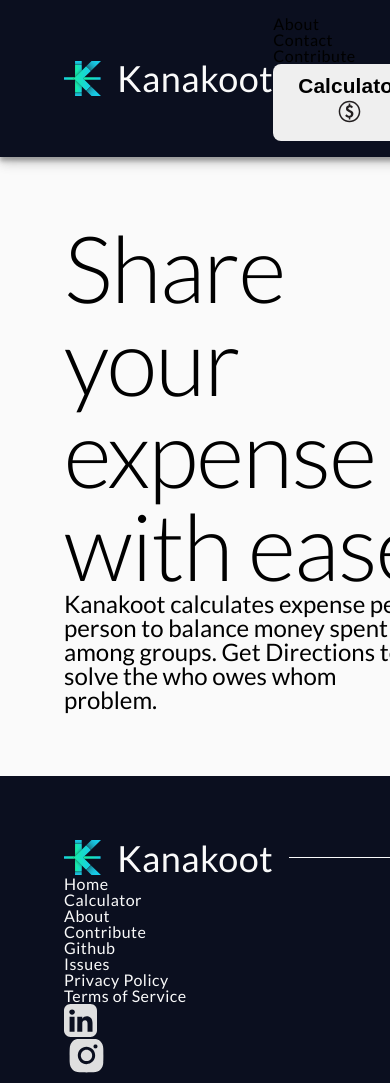
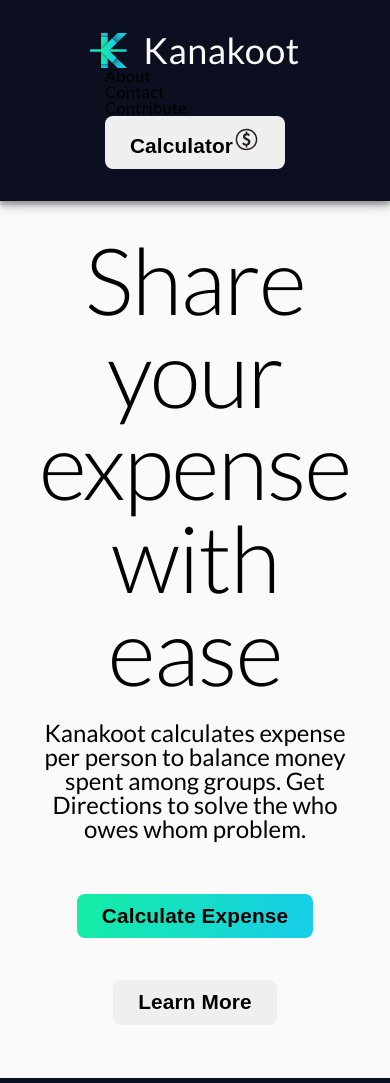
Before and after one commit to gauthamkrishnax/Kanakoot, a Gatsby site: page / in a window 390 px wide. Shown: the top 1083 px of the page. Built offline with nearby package versions, Linux system fonts and the light colour scheme; Gatsby itself is replaced by a stand-in of ours.

Commit message:
style-3.0 responsive

```diff
--- a/src/components/IndividualExpenseDetails.tsx
+++ b/src/components/IndividualExpenseDetails.tsx
@@ -4,7 +4,7 @@
 import CalculateButton from "./CalculateButton";
 import PersonListElement from "./PersonListElement";
 import { ReportInterface } from "../utils/types";
-import deletePersonFromContextData from "../utils/DeletePersonFromContextData";
+import deletePersonFromContextData from "../utils/deletePersonFromContextData";
 
 import * as style from "../styles/components/ExpenseDetails.module.scss";
 
--- a/src/pages/index.tsx
+++ b/src/pages/index.tsx
@@ -1,9 +1,17 @@
 import * as React from "react";
+import { Link } from "gatsby";
 import Layout from "../components/layout/Layout";
+import * as style from "../styles/components/index.module.scss";
+import heroImg from "../assets/hero.svg";
+
 // markup
 const IndexPage = () => {
   return (
     <main>
+      {/* <div  */}
+      {/* </div> */}
+      <div className={style.sectionOneContainer}>
+        <div className={style.sectionOne}>
           <h1>
             Share your<br></br> expense with ease
           </h1>
@@ -11,6 +19,21 @@
             Kanakoot calculates expense per person to balance money spent among
             groups. Get Directions to solve the who owes whom problem.
           </h5>
+          <div>
+            <Link to="/calculator">
+              <button>Calculate Expense</button>
+            </Link>
+            <Link to="/about">
+              <button>Learn More</button>
+            </Link>
+          </div>
+        </div>
+        <img
+          src={heroImg}
+          alt="section illustration"
+          className={style.illu}
+        ></img>
+      </div>
     </main>
   );
 };
--- a/src/styles/base/_main.scss
+++ b/src/styles/base/_main.scss
@@ -10,10 +10,15 @@
     overflow-x: hidden;
     display: grid;
     grid-template-rows: auto 1fr auto;
+    z-index: 1;
 }
 
 main {
     padding: 4em;
+
+    @include medium {
+        padding: 2em;
+    }
 }
 
 .logo-mark {
--- a/src/styles/base/_variables.scss
+++ b/src/styles/base/_variables.scss
@@ -27,3 +27,11 @@
 $shadow-high :0px 12px 17px rgba(0, 0, 0, 0.14),
 0px 5px 22px rgba(0, 0, 0, 0.12),
 0px 7px 8px rgba(0, 0, 0, 0.2);
+
+//Mixins
+
+@mixin medium {
+    @media screen and (max-width: 1280px) {
+        @content;
+    }
+}
--- a/src/styles/components/Addindividualform.module.scss
+++ b/src/styles/components/Addindividualform.module.scss
@@ -17,10 +17,19 @@
         div:first-child {
             display: flex;
 
+            @include medium {
+                flex-direction: column;
+                max-width: 500px;
+            }
+
             label:last-child {
                 max-width: 250px;
                 min-width: 100px;
                 margin-left: 1em;
+
+                @include medium {
+                    margin: 1em 0;
+                }
             }
         }
 
@@ -52,8 +61,18 @@
     align-items: center;
     margin-top: 1em;
 
+    @include medium {
+        flex-direction: column;
+        justify-content: flex-start;
+        align-items: flex-start;
+    }
+
     span {
         color: #762429;
+
+        @include medium {
+            margin-bottom: 1em;
+        }
     }
 
     input[type=submit] {
--- a/src/styles/components/ExpenseDetails.module.scss
+++ b/src/styles/components/ExpenseDetails.module.scss
@@ -47,6 +47,14 @@
         word-break: break-all;
     }
 
+    @include medium {
+
+        td:first-child,
+        th:first-child {
+            display: none;
+        }
+    }
+
     svg {
         margin-bottom: -4px;
         margin-left: 4px;
--- a/src/styles/components/Footer.module.scss
+++ b/src/styles/components/Footer.module.scss
@@ -8,6 +8,8 @@
     padding: 4em 4em 6em 4em;
     color: $gray-light-primary;
     background-color: $teritiary;
+    position: static;
+    z-index: 1;
 
     div:first-child {
         display: flex;
@@ -26,11 +28,20 @@
     align-items: flex-end;
     color: $gray-light-secondary;
 
+    @include medium {
+        flex-direction: column;
+        justify-content: flex-start;
+        align-items: flex-start;
+    }
+
     nav {
         margin-top: 2em;
 
+
         ul:first-child {
             margin-bottom: 2em;
+            flex-wrap: wrap;
+            margin-top: 2em;
         }
 
         :nth-child(n) {
@@ -38,6 +49,10 @@
 
             :nth-child(n) {
                 margin-right: 2em;
+
+                @include medium {
+                    margin-right: 0.5em;
+                }
             }
 
             :last-child {
@@ -51,6 +66,11 @@
 .footer-button {
     text-align: right;
 
+    @include medium {
+        margin-top: 2em;
+        text-align: left;
+    }
+
     button {
         font-size: 1rem;
         font-weight: 400;
--- a/src/styles/components/Navbar.module.scss
+++ b/src/styles/components/Navbar.module.scss
@@ -8,10 +8,22 @@
     padding: 1em 4em;
     background-color: $teritiary;
     box-shadow: $shadow-medium;
+    position: static;
+    z-index: 1;
+
+    @include medium {
+        width: 100%;
+        padding: 2em 1em;
+        flex-direction: column;
+    }
 }
 
 .links-container {
     width: 100%;
+
+    @include medium {
+        margin-top: 2em;
+    }
 
     ul {
         width: 100%;
@@ -21,8 +33,18 @@
         color: $gray-light-primary;
         @extend .h6;
 
-        :nth-child(n) {
+        @include medium {
+            width: auto;
+            flex-wrap: wrap;
+            justify-content: center;
+        }
+
+        li:nth-child(n) {
             margin-right: 4em;
+
+            @include medium {
+                margin: 1em;
+            }
         }
 
         :last-child {
--- a/src/styles/components/calculator.module.scss
+++ b/src/styles/components/calculator.module.scss
@@ -5,13 +5,28 @@
     grid-template-columns: 50% 50%;
     max-width: 1600px;
     margin: 0 auto;
+
+    @include medium {
+        grid-template-columns: 100%;
+    }
 }
 
 .expenseFromAndDetails {
     min-width: 50%;
     margin-right: 2em;
 
+    @include medium {
+        width: 100%;
+        margin: 0;
+    }
+
     div:first-child {
         margin-bottom: 2em;
     }
+
+    @include medium {
+        div:last-child {
+            margin-bottom: 2em;
+        }
+    }
 }
--- /dev/null
+++ b/src/styles/components/index.module.scss
@@ -0,0 +1,73 @@
+@import '../base/variables';
+
+.illu {
+    height: 100%;
+    z-index: -10;
+    position: absolute;
+    z-index: 0;
+    top: -10em;
+    right: -10em;
+
+    @include medium {
+        display: none;
+    }
+}
+
+.sectionOne {
+    margin-left: 2em;
+    margin-top: -8em;
+
+    @include medium {
+        margin-left: 0;
+        margin-top: 0;
+        width: 100%;
+        text-align: center;
+    }
+
+    h5 {
+        margin-top: 1em;
+        max-width: 750px;
+
+        @include medium {
+            margin: 1em auto;
+        }
+    }
+
+    div {
+        margin-top: 2em;
+
+        button {
+            cursor: pointer;
+
+            @include medium {
+                margin: 1em;
+            }
+
+        }
+
+
+
+        a:first-child {
+            margin-right: 2em;
+
+            @include medium {
+                margin-right: 0;
+            }
+
+            button {
+                background: $primary-to-secondary;
+            }
+        }
+    }
+}
+
+.sectionOneContainer {
+    min-height: 80vh;
+    display: flex;
+    align-items: center;
+
+    @include medium {
+        width: 100%;
+        min-height: 50vh;
+    }
+}
--- /dev/null
+++ b/src/styles/components/index.module.scss.d.ts
@@ -0,0 +1,3 @@
+export const sectionOne: string;
+export const sectionOneContainer: string;
+export const illu: string;
```
Also changed, not shown: src/pages/404.tsx (+1 -19 lines), src/assets/hero.svg (added). Lines whose indentation alone changed are shown as unchanged.
